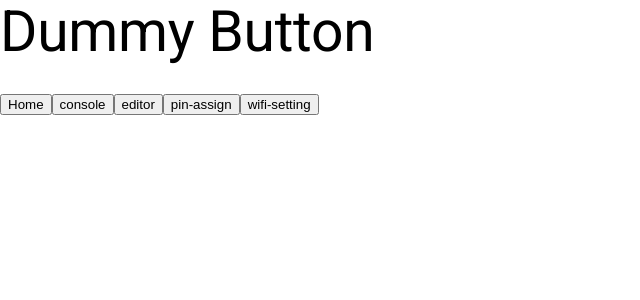
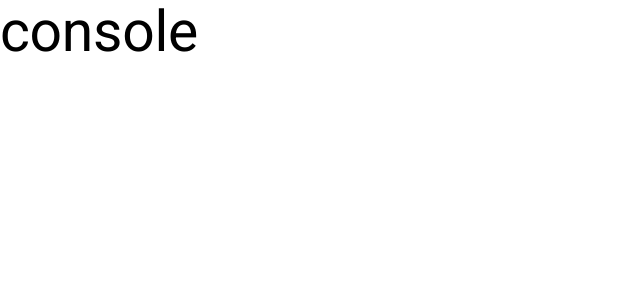
Before and after one commit to gurezo/chirimen-ng-web-serial-console, an Angular app: page /console in a window 1280 px wide. Shown: the top 300 px of the page, without its empty margins (0-640 px from the left). Built offline with nearby package versions, Linux system fonts and the light colour scheme.

Commit message:
add top page

```diff
--- a/src/app/app.component.html
+++ b/src/app/app.component.html
@@ -1,11 +1 @@
-<h1>Dummy Button</h1>
-
-<div>
-  <button routerLink="/">Home</button>
-  <button routerLink="/console">console</button>
-  <button routerLink="/editor">editor</button>
-  <button routerLink="/pin-assign">pin-assign</button>
-  <button routerLink="/wifi-setting">wifi-setting</button>
-</div>
-
 <router-outlet />
--- a/src/app/app.routes.ts
+++ b/src/app/app.routes.ts
@@ -1,12 +1,12 @@
 import { Routes } from '@angular/router';
-import { AppComponent } from './app.component';
 import { browserCheckGuard } from './guards';
+import { TopComponent } from './pages/top/top.component';
 
 export const routes: Routes = [
   {
     path: '',
     pathMatch: 'full',
-    component: AppComponent,
+    component: TopComponent,
     canActivate: [browserCheckGuard],
   },
   {
@@ -25,14 +25,14 @@ export const routes: Routes = [
     canActivate: [browserCheckGuard],
   },
   {
+    path: 'wifi-setting',
+    loadComponent: () => import('./pages/wifi-setting/wifi-setting.component'),
+    canActivate: [browserCheckGuard],
+  },
+  {
     path: 'unsupported-browser',
     loadComponent: () =>
       import('./pages/unsupported-browser/unsupported-browser.component'),
-  },
-  {
-    path: 'wifi-setting',
-    loadComponent: () => import('./pages/wifi-setting/wifi-setting.component'),
-    canActivate: [browserCheckGuard],
   },
   {
     path: '**',
--- a/src/app/containers/console-containers/console-containers.component.html
+++ b/src/app/containers/console-containers/console-containers.component.html
@@ -1,3 +1,4 @@
+<h1>console</h1>
 <div>
   <!-- 接続ボタン -->
   <div></div>
--- /dev/null
+++ b/src/app/pages/top/top.component.html
@@ -0,0 +1,9 @@
+<h1>Dummy Button</h1>
+
+<div>
+  <button routerLink="/">Home</button>
+  <button routerLink="/console">console</button>
+  <button routerLink="/editor">editor</button>
+  <button routerLink="/pin-assign">pin-assign</button>
+  <button routerLink="/wifi-setting">wifi-setting</button>
+</div>
```
Also changed, not shown: src/app/pages/top/top.component.ts (added, +11 -0 lines), src/app/pages/top/top.component.scss (added), 1 other file (tests, documents, lock files or other folders).
